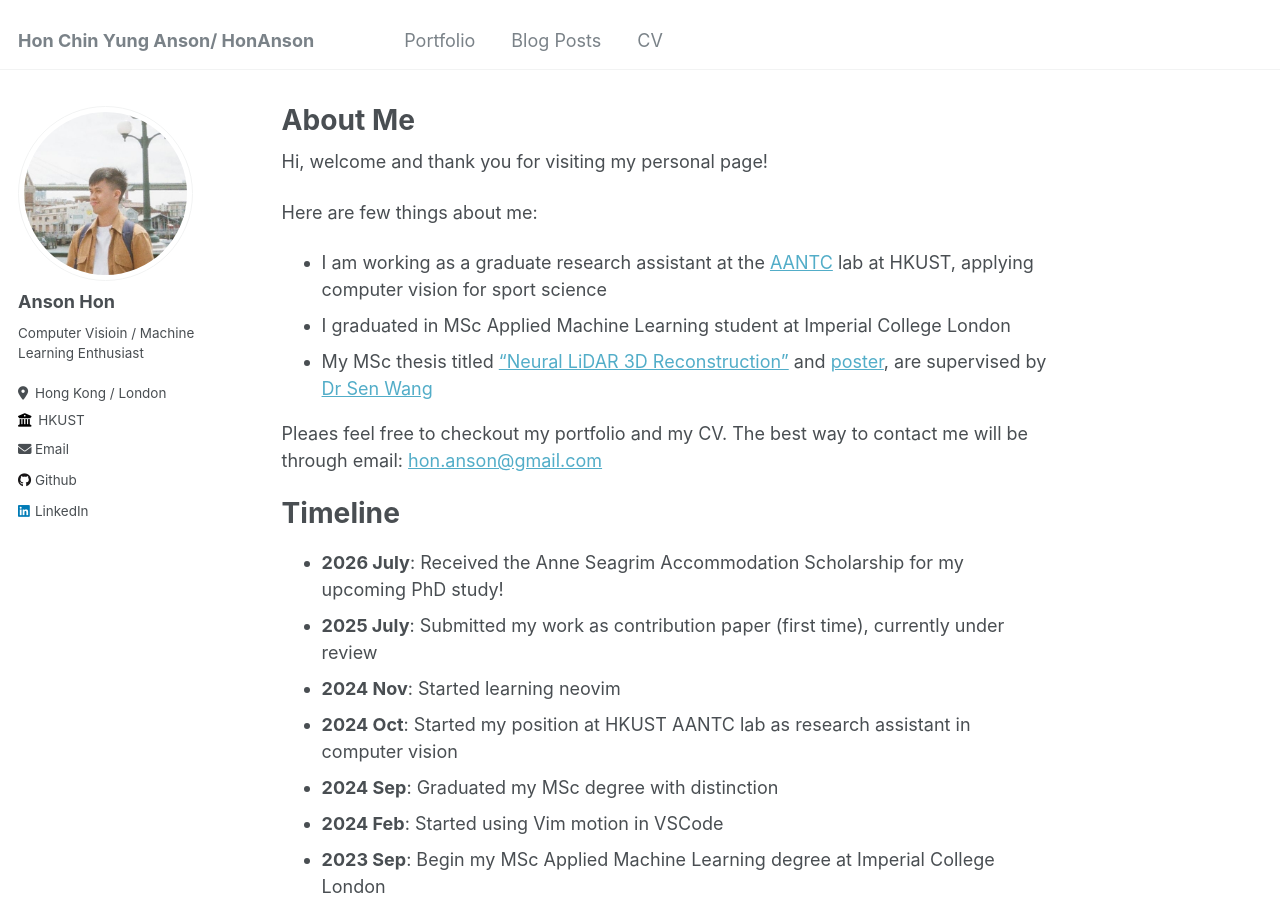
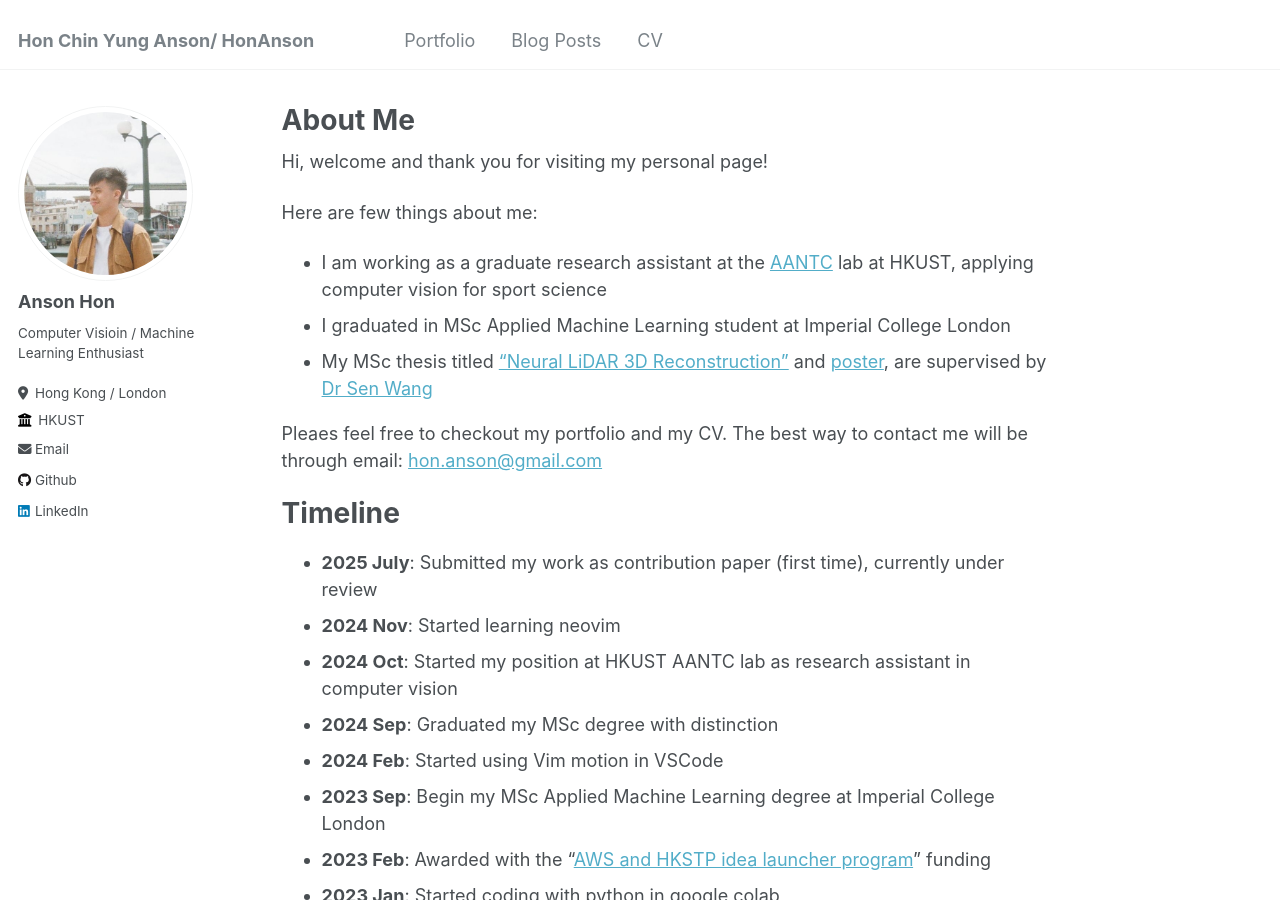
Before and after one commit to HonAnson/HonAnson.github.io, a Jekyll site: the page built from _pages/about.md, in a window 1280 px wide and 900 px high. Built offline with Jekyll 4.4.1, drawn with Linux system fonts in a browser that asks for light colours.

```diff
--- a/_pages/about.md
+++ b/_pages/about.md
@@ -16,7 +16,6 @@ Here are few things about me:
 Pleaes feel free to checkout my portfolio and my CV. The best way to contact me will be through email:  <a href="mailto:hon.anson@gmail.com">hon.anson@gmail.com</a>
 
 # Timeline
-* **2026 July**: Received the Anne Seagrim Accommodation Scholarship for my upcoming PhD study!
 * **2025 July**: Submitted my work as contribution paper (first time), currently under review
 * **2024 Nov**: Started learning neovim
 * **2024 Oct**: Started my position at HKUST AANTC lab as research assistant in computer vision
```
